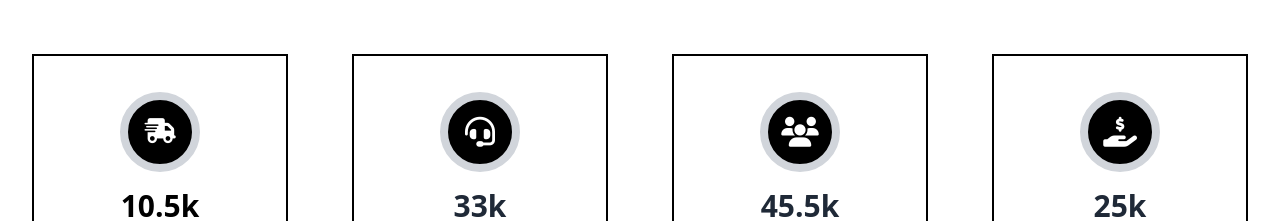
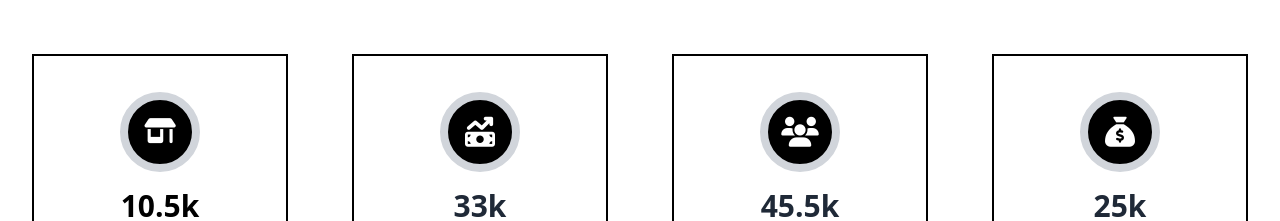
Before and after one commit to afriansyogs/e-CommerceReact, a React (Vite) app: page /About in a window 1280 px wide. Shown: the part 860-1081 px from the top of the page. Built offline with nearby package versions, Linux system fonts and the light colour scheme; what tailwindcss-filters would draw is missing.

Commit message:
98% project finish

```diff
--- a/src/components/CardStatistic.jsx
+++ b/src/components/CardStatistic.jsx
@@ -14,7 +14,8 @@ const CardStatistic = () => {
             <div className="flex flex-row gap-x-16 justify-center mb-32" data-aos="zoom-in" data-aos-duration="500">
                 <div className="flex flex-col items-center justify-center w-64 h-60 border-2 border-black bg-transparent hover:bg-red-500 hover:text-white text-black group transition duration-105">
                     <div className="w-20 h-20 rounded-full bg-black border-8 border-gray-300 text-xl text-white flex items-center justify-center mb-2 group-hover:border-red-300 group-hover:bg-white">
-                        <i className="fa-solid fa-truck-fast fa-lg group-hover:text-black transition"></i>
+                        {/* <i className="fa-solid fa-truck-fast fa-lg group-hover:text-black transition"></i> */}
+                        <i class="fa-solid fa-shop fa-lg group-hover:text-black transition"></i>
                     </div>
                     <div className='items-center justify-center'>
                         <h1 className='mt-2 font-bold text-3xl text-center'>10.5k </h1>
@@ -24,7 +25,7 @@ const CardStatistic = () => {
 
                 <div className="flex flex-col items-center justify-center w-64 h-60 border-2 border-black bg-transparent hover:bg-red-500 hover:text-white group transition duration-105">
                     <div className="w-20 h-20 rounded-full bg-black border-8 border-gray-300 text-xl text-white flex items-center justify-center mb-2 group-hover:border-red-300 group-hover:bg-white">
-                        <i className="fa-solid fa-headset fa-xl group-hover:text-black transition"></i>
+                        <i className="fa-solid fa-money-bill-trend-up fa-xl group-hover:text-black transition"></i>
                     </div>
                     <div className='items-center justify-center'>
                         <h1 className='mt-2 font-bold text-3xl text-center'>33k</h1>
@@ -43,7 +44,7 @@ const CardStatistic = () => {
                 </div>
                 <div className="flex flex-col items-center justify-center w-64 h-60 border-2 border-black bg-transparent hover:bg-red-500 hover:text-white group transition duration-105">
                     <div className="w-20 h-20 rounded-full bg-black border-8 border-gray-300 text-xl text-white flex items-center justify-center mb-2 group-hover:border-red-300 group-hover:bg-white">
-                        <i className="fa-solid fa-hand-holding-dollar fa-xl group-hover:text-black transition"></i>
+                        <i className="fa-solid fa-sack-dollar fa-xl group-hover:text-black transition"></i>
                     </div>
                     <div className='items-center justify-center'>
                         <h1 className='mt-2 font-bold text-3xl text-center'>25k</h1>
--- a/src/components/Footer.jsx
+++ b/src/components/Footer.jsx
@@ -26,7 +26,7 @@ const Footer = () => {
                         </li>
                         <li className='py-2'>
                             <div className="relative">
-                                <input type="email" placeholder="Enter your email" className="w-full py-2 px-4 border border-white bg-transparent text-white placeholder-white rounded-lg focus:outline-none focus:ring-2 focus:ring-white"/>
+                                <input type="email" placeholder="Enter your email" className="w-full py-2 ps-4 pe-9 border border-white bg-transparent text-white placeholder-white rounded-lg focus:outline-none focus:ring-2 focus:ring-white"/>
                                 <div className="absolute right-0 top-1/2 transform -translate-y-1/2 px-3 text-white">
                                     <i class="fa-solid fa-paperclip"></i>
                                 </div>
```
Also changed, not shown: public/assets/images/sideImg.png (added), src/assets/images/sideImg.png (added).
